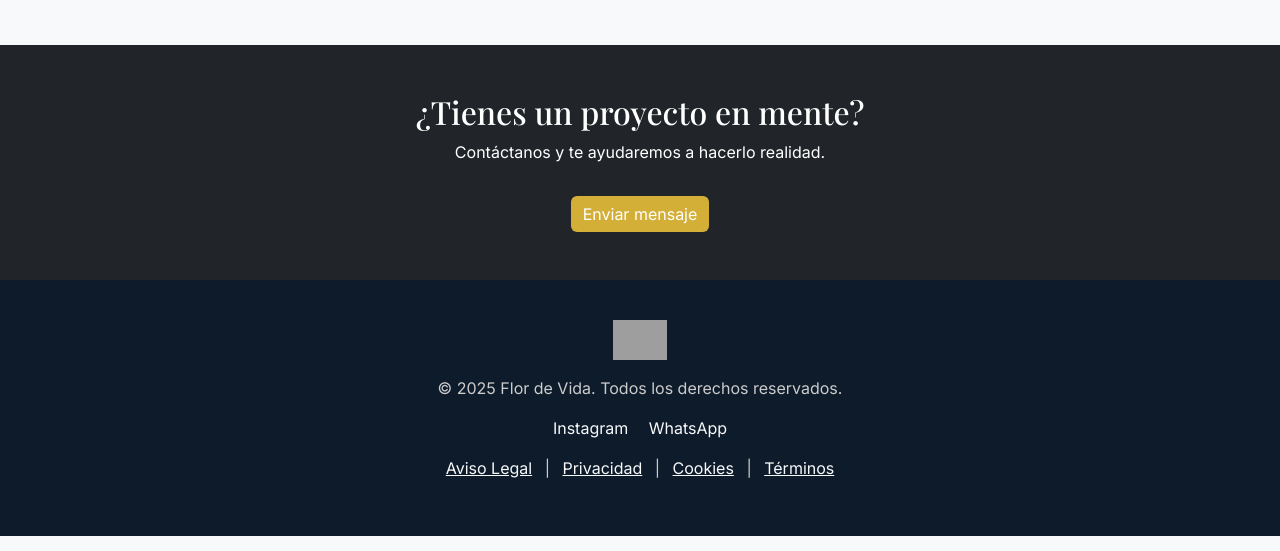
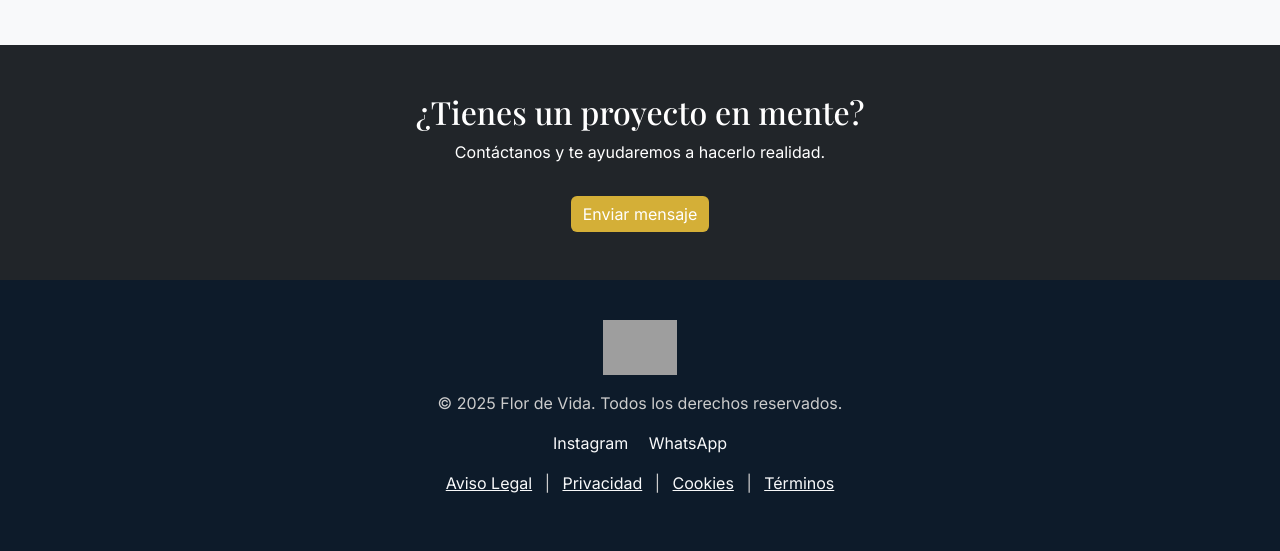
Before and after one commit to zzzanty777/Flor-de-vida, a plain HTML site: page index.html in a window 1280 px wide. Shown: the part 1738-2289 px from the top of the page. Drawn offline with nearby package versions, Linux system fonts and the light colour scheme; grey boxes are pictures that could not be loaded.

Commit message:
Update index.html

```diff
--- a/index.html
+++ b/index.html
@@ -178,7 +178,7 @@
 
   <!-- FOOTER -->
   <footer class="text-center">
-    <img src="logo.png" alt="Flor de Vida" height="40" class="mb-3">
+    <img src="logo.png" alt="Flor de Vida" height="55" class="mb-3">
     <p>© 2025 Flor de Vida. Todos los derechos reservados.</p>
     <p>
       <a href="#" class="text-decoration-none text-light mx-2">Instagram</a>
```
